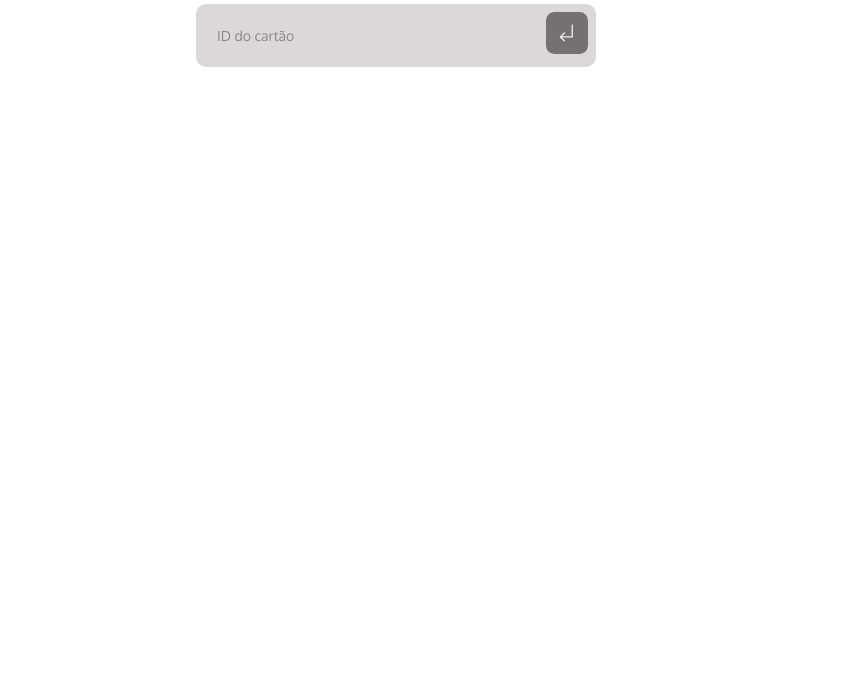
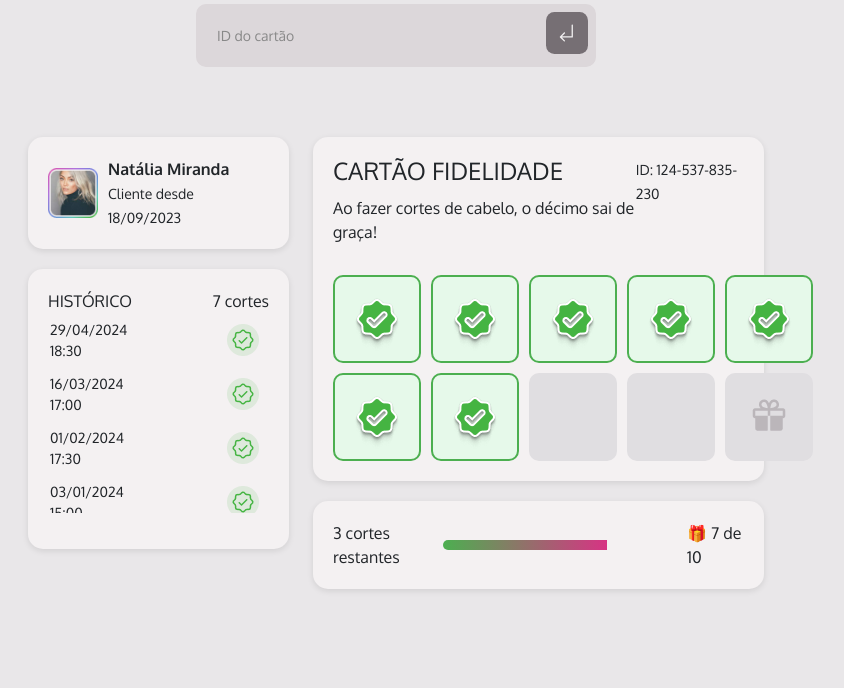
Before and after one commit to darlington-dev/desafio-member-club, a plain HTML site: page index.html in a window 1280 px wide. Shown: the part 112-800 px from the top of the page, without its empty margins (244-1088 px from the left). Drawn offline with nearby package versions, Linux system fonts and the light colour scheme.

Commit message:
Finalizando o Layout

```diff
--- a/index.html
+++ b/index.html
@@ -9,17 +9,18 @@
   <link rel="preconnect" href="https://fonts.googleapis.com">
   <link rel="preconnect" href="https://fonts.gstatic.com" crossorigin>
   <link href="https://fonts.googleapis.com/css2?family=Oxygen:wght@300;400;700&display=swap" rel="stylesheet">
-  <link href="https://cdn.jsdelivr.net/npm/bootstrap@5.3.7/dist/css/bootstrap.min.css" rel="stylesheet" integrity="sha384-LN+7fdVzj6u52u30Kp6M/trliBMCMKTyK833zpbD+pXdCLuTusPj697FH4R/5mcr" crossorigin="anonymous">
+  <link href="https://cdn.jsdelivr.net/npm/bootstrap@5.3.7/dist/css/bootstrap.min.css" rel="stylesheet"
+    integrity="sha384-LN+7fdVzj6u52u30Kp6M/trliBMCMKTyK833zpbD+pXdCLuTusPj697FH4R/5mcr" crossorigin="anonymous">
 
 </head>
 
-<body>
+<body style="background-color: #e9e7e9;">
 
   <div class="title"><img src="assets/Logo.png" alt=""></div>
 
   <div class="input-container">
     <input type="text" placeholder="ID do cartão">
-     <svg  class="img_color" width="50" height="50" viewBox="0 0 40 40"  fill="none" xmlns="http://www.w3.org/2000/svg">
+    <svg class="img_color" width="50" height="50" viewBox="0 0 40 40" fill="none" xmlns="http://www.w3.org/2000/svg">
       <g opacity="0.6">
         <rect onclick="this.classList.toggle('clicked')" class="icon" width="40" height="40" rx="8" fill="#332B31" />
         <path
@@ -29,10 +30,78 @@
     </svg>
   </div>
 
+  <div class="container">
+    <div class="row justify-content-center">
+      <div class="col-md-3">
+        <div class="profile-card">
+          <div class="profile">
+            <img src="assets/Avatar.png" alt="Foto Perfil">
+            <div>
+              <strong>Natália Miranda</strong><br>
+              <small>Cliente desde 18/09/2023</small>
+            </div>
+          </div>
+        </div>
+
+        <div class="history">
+          <div class="d-flex justify-content-between">
+            <div>HISTÓRICO</div>
+            <div>7 cortes</div>
+          </div>
+          <ul>
+            <li>29/04/2024 <br> 18:30 <img src="assets/Icon.png" alt=""></li>
+            <li>16/03/2024 <br> 17:00 <img src="assets/Icon.png" alt=""></li>
+            <li>01/02/2024 <br> 17:30 <img src="assets/Icon.png" alt=""></li>
+            <li>03/01/2024 <br> 15:00 <img src="assets/Icon.png" alt=""></li>
+            <li>28/11/2023 <br> 14:00 <img src="assets/Icon.png" alt=""></li>
+          </ul>
+        </div>
 
 
+      </div>
+      <div class="col-md-5">
+        <div class="fidelity-card">
+          <div class="d-flex justify-content-between">
+            <div>
+              <h4>CARTÃO FIDELIDADE</h4>
+              <p>Ao fazer cortes de cabelo, o décimo sai de graça!</p>
+            </div>
+            <div>
+              <small>ID: 124-537-835-230</small>
+            </div>
+          </div>
+          <div class="stamps">
+            <div class="stamp checked"><img src="assets/PinCheck.png" alt=""></div>
+            <div class="stamp checked"><img src="assets/PinCheck.png" alt=""></div>
+            <div class="stamp checked"><img src="assets/PinCheck.png" alt=""></div>
+            <div class="stamp checked"><img src="assets/PinCheck.png" alt=""></div>
+            <div class="stamp checked"><img src="assets/PinCheck.png" alt=""></div>
+            <div class="stamp checked"><img src="assets/PinCheck.png" alt=""></div>
+            <div class="stamp checked"><img src="assets/PinCheck.png" alt=""></div>
+            <div class="stamp"></div>
+            <div class="stamp"></div>
+            <div class="stamp"><img src="assets/Icons.png" alt=""></div>
+          </div>
+        </div>
 
- <script src="https://cdn.jsdelivr.net/npm/bootstrap@5.3.7/dist/js/bootstrap.bundle.min.js" integrity="sha384-ndDqU0Gzau9qJ1lfW4pNLlhNTkCfHzAVBReH9diLvGRem5+R9g2FzA8ZGN954O5Q" crossorigin="anonymous"></script>
+        <div class="progress-card">
+          <span>3 cortes restantes</span>
+          <div class="progress-bar">
+            <div class="progress-bar-fill"></div>
+          </div>
+          <span class="gift-icon">🎁 7 de 10</span>
+        </div>
+
+      </div>
+
+    </div>
+  </div>
+  </div>
+
+
+  <script src="https://cdn.jsdelivr.net/npm/bootstrap@5.3.7/dist/js/bootstrap.bundle.min.js"
+    integrity="sha384-ndDqU0Gzau9qJ1lfW4pNLlhNTkCfHzAVBReH9diLvGRem5+R9g2FzA8ZGN954O5Q"
+    crossorigin="anonymous"></script>
 </body>
 
 </html>
--- a/style.css
+++ b/style.css
@@ -6,7 +6,6 @@
     }
 
     body {
-      background-color: #e9e7e9;
       padding: 40px;
       display: flex;
       flex-direction: column;
@@ -33,6 +32,7 @@
       outline: none;
       transition: border 0.2s ease;
       text-align: start;
+      margin-bottom: 70px;
     }
 
     .img_color {
@@ -55,8 +55,122 @@
     .input-container:has(input:not(:placeholder-shown)) {
       border: 2px solid #d658b3;
       border-radius: 10px;
-      .icon{
+
+      .icon {
         fill: #000;
       }
 
     }
+
+    .profile-card,
+    .history,
+    .fidelity-card,
+    .progress-card {
+      background: #F4F1F2;
+      border-radius: 15px;
+      padding: 20px;
+      box-shadow: 0 2px 6px rgba(0, 0, 0, 0.1);
+    }
+
+
+    .profile {
+      display: flex;
+      align-items: center;
+      gap: 10px;
+    }
+
+    .profile img {
+      width: 50px;
+      height: 50px;
+      border-radius: 10%;
+      object-fit: cover;
+    }
+
+
+
+    .history {
+      margin-top: 20px;
+    }
+
+    .history h4 {
+      margin-bottom: 10px;
+      font-size: 16px;
+    }
+
+    .history ul {
+      list-style: none;
+      max-height: 200px;
+      overflow-y: auto;
+      padding-right: 10px;
+      margin-left: -30px !important;
+    }
+
+    .history li {
+      display: flex;
+      justify-content: space-between;
+      align-items: center;
+      padding: 6px 0;
+      font-size: 14px;
+    }
+
+    .check-icon {
+      color: green;
+    }
+
+
+
+    .fidelity-card h4 {
+      margin-bottom: 10px;
+    }
+
+    .stamps {
+      display: grid;
+      grid-template-columns: repeat(5, 1fr);
+      gap: 10px;
+      margin-top: 15px;
+    }
+
+    .stamp {
+      width: 88px;
+      height: 88px;
+      background: #e0dee1;
+      display: flex;
+      align-items: center;
+      justify-content: center;
+      border-radius: 10px;
+    }
+
+    .stamp.checked {
+      background: #e6f9ea;
+      border: 2px solid #4CAF50;
+    }
+
+    .progress-card {
+      display: flex;
+      align-items: center;
+      justify-content: space-between;
+      margin-top: 20px;
+    }
+
+    .progress-card span {
+      font-size: 16px;
+    }
+
+    .progress-bar {
+      width: 300px;
+      height: 10px;
+      background: #e0dee1;
+      border-radius: 10px;
+      overflow: hidden;
+      margin: 0 10px;
+    }
+
+    .progress-bar-fill {
+      width: 70%;
+      height: 100%;
+      background: linear-gradient(90deg, #4CAF50, #d73384);
+    }
+
+    .gift-icon {
+      font-size: 20px;
+    }
```
Also changed, not shown: assets/Avatar.png (added), assets/Icon.png (added), assets/Icons.png (added), assets/PinCheck.png (added), assets/check.svg (added), assets/fidelidade.svg (added). Lines whose indentation alone changed are shown as unchanged.
